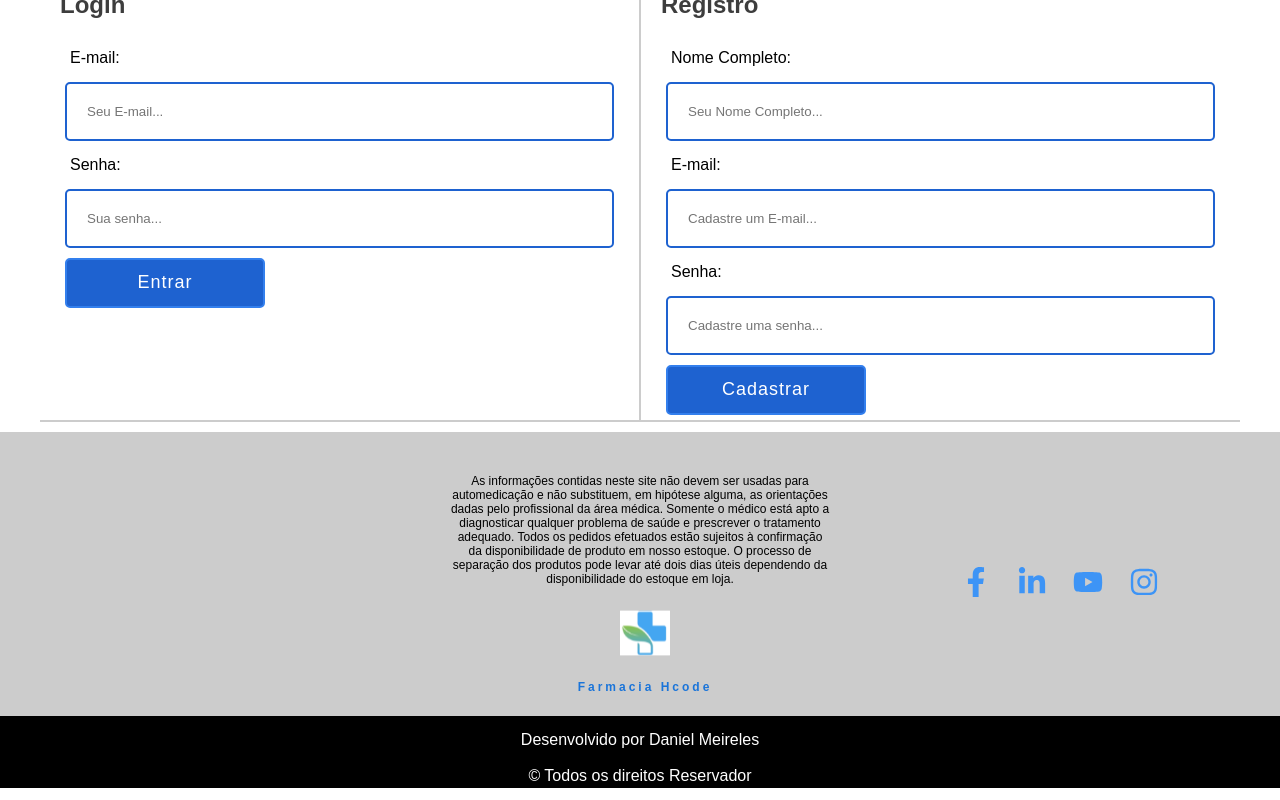
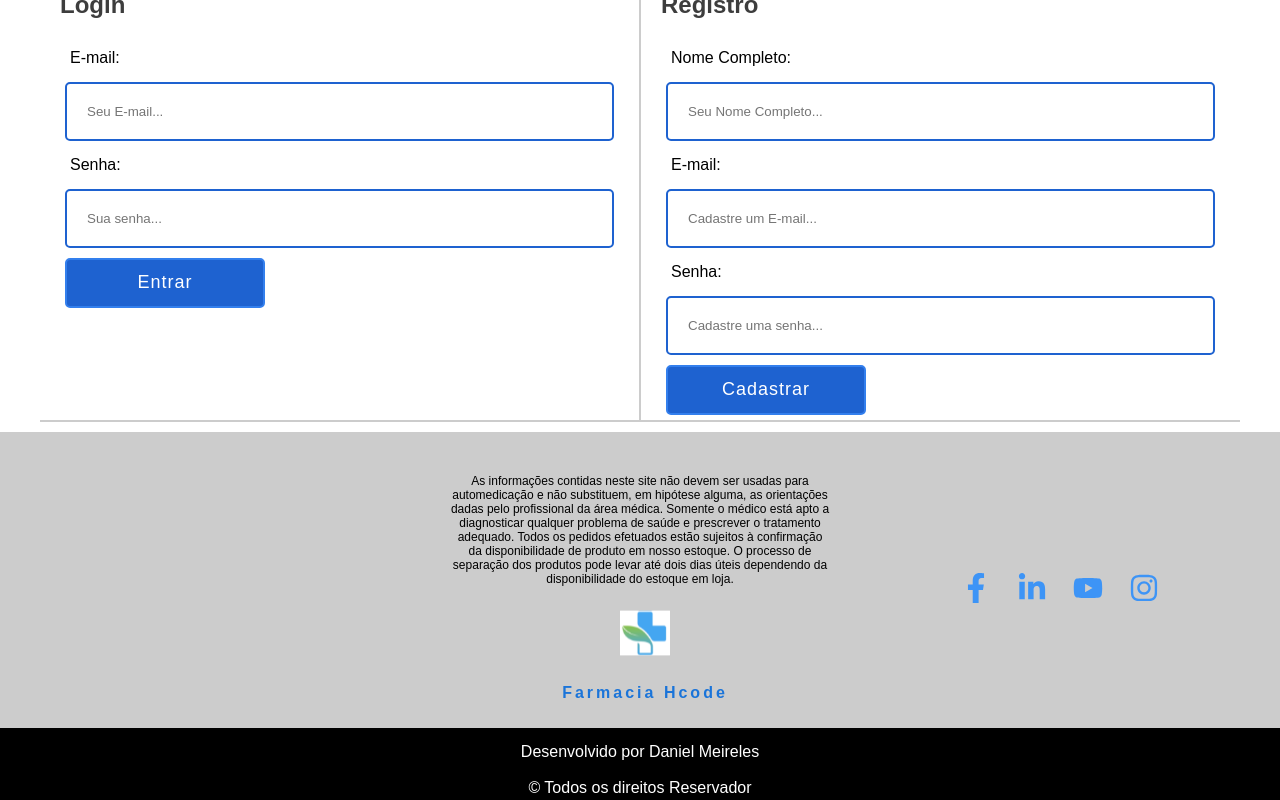
Before and after one commit to meirelesdev/frontend-farmaciaHcodelab, a Next.js app: page /login in a window 1280 px wide. Shown: the part 350-1150 px from the top of the page. Built offline with nearby package versions, Linux system fonts and the light colour scheme.

Commit message:
Mais otimizações

```diff
--- a/components/Footer.module.css
+++ b/components/Footer.module.css
@@ -30,6 +30,10 @@
     padding: 10px;
     font-size: 12px;
 }
+.infoSite div p{
+    font-size: 12pt;
+    color: #1a74d9;
+}
 @media (min-width: 776px){
     .divsFooter{
         display: flex;
--- a/components/admin/Footer.js
+++ b/components/admin/Footer.js
@@ -4,7 +4,7 @@ export default function Footer({ menuState }) {
 
     return (
         <footer id={styles.footer} className={menuState ? styles.open : ''}>
-            <p className={styles.rights}>2020 © Hcode. All rights reserved.</p>
+            <p className={styles.rights}>2020 © Farmacia Hcode. All rights reserved.</p>
         </footer>
     )
 
--- a/components/admin/Header.module.css
+++ b/components/admin/Header.module.css
@@ -38,7 +38,7 @@
 
 .header-top {
     flex-direction: column;
-    transition: all .2s ease-in-out;
+    transition: all .2s step-end;
 }
 
 .logo {
```
